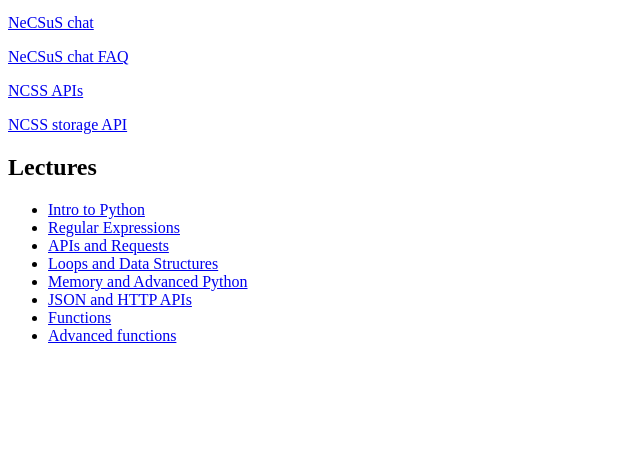
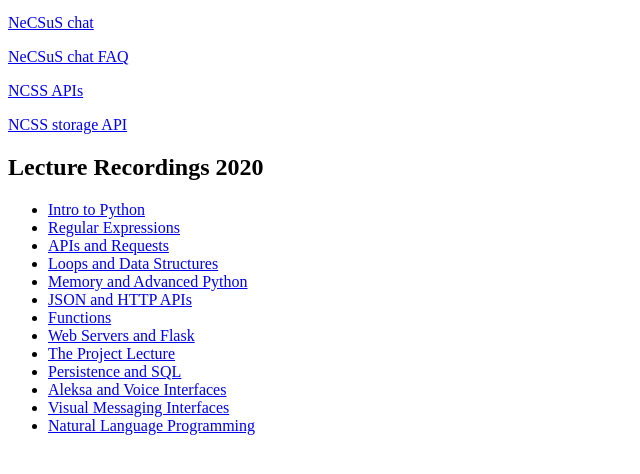
Before and after one commit to kennib/ncss.cloud, a plain HTML site: page index.html in a window 1280 px wide. Shown: the part 100-574 px from the top of the page, without its empty margins (0-640 px from the left). Drawn offline with Linux system fonts and the light colour scheme.

Commit message:
Update lecture recordings

```diff
--- a/index.html
+++ b/index.html
@@ -22,7 +22,7 @@
       <a href="https://store.ncss.cloud/docs/">NCSS storage API</a>
     </p>
 
-    <h2>Lectures</h2>
+    <h2>Lecture Recordings 2020</h2>
     <ul>
       <li>
         <a href="https://www.bigmarker.com/australian-computing-academy/NCSS-2020-Python-1">Intro to Python</a>
@@ -46,7 +46,22 @@
         <a href="https://www.bigmarker.com/australian-computing-academy/NCSS-2020-Python-3-Functions">Functions</a>
       </li>
       <li>
-        <a href="https://www.bigmarker.com/australian-computing-academy/NCSS-2020-Advanced-Functions">Advanced functions</a>
+        <a href="https://www.bigmarker.com/australian-computing-academy/NCSS-2020-Web-Servers-and-Flask">Web Servers and Flask</a>
+      </li>
+      <li>
+        <a href="https://www.bigmarker.com/australian-computing-academy/NCSS-2020-Project">The Project Lecture</a>
+      </li>
+      <li>
+        <a href="https://www.bigmarker.com/australian-computing-academy/NCSS-2020-Persistence-and-SQL">Persistence and SQL</a>
+      </li>
+      <li>
+        <a href="https://www.bigmarker.com/australian-computing-academy/NCSS-2020-Alexa-and-voice-interfaces">Aleksa and Voice Interfaces</a>
+      </li>
+      <li>
+        <a href="https://www.bigmarker.com/australian-computing-academy/NCSS-2020-Messaging-interfaces">Visual Messaging Interfaces</a>
+      </li>
+      <li>
+        <a href="https://www.bigmarker.com/australian-computing-academy/NCSS-2020-Natural-Language-Programming">Natural Language Programming</a>
       </li>
     </ul>
   </body>
```
